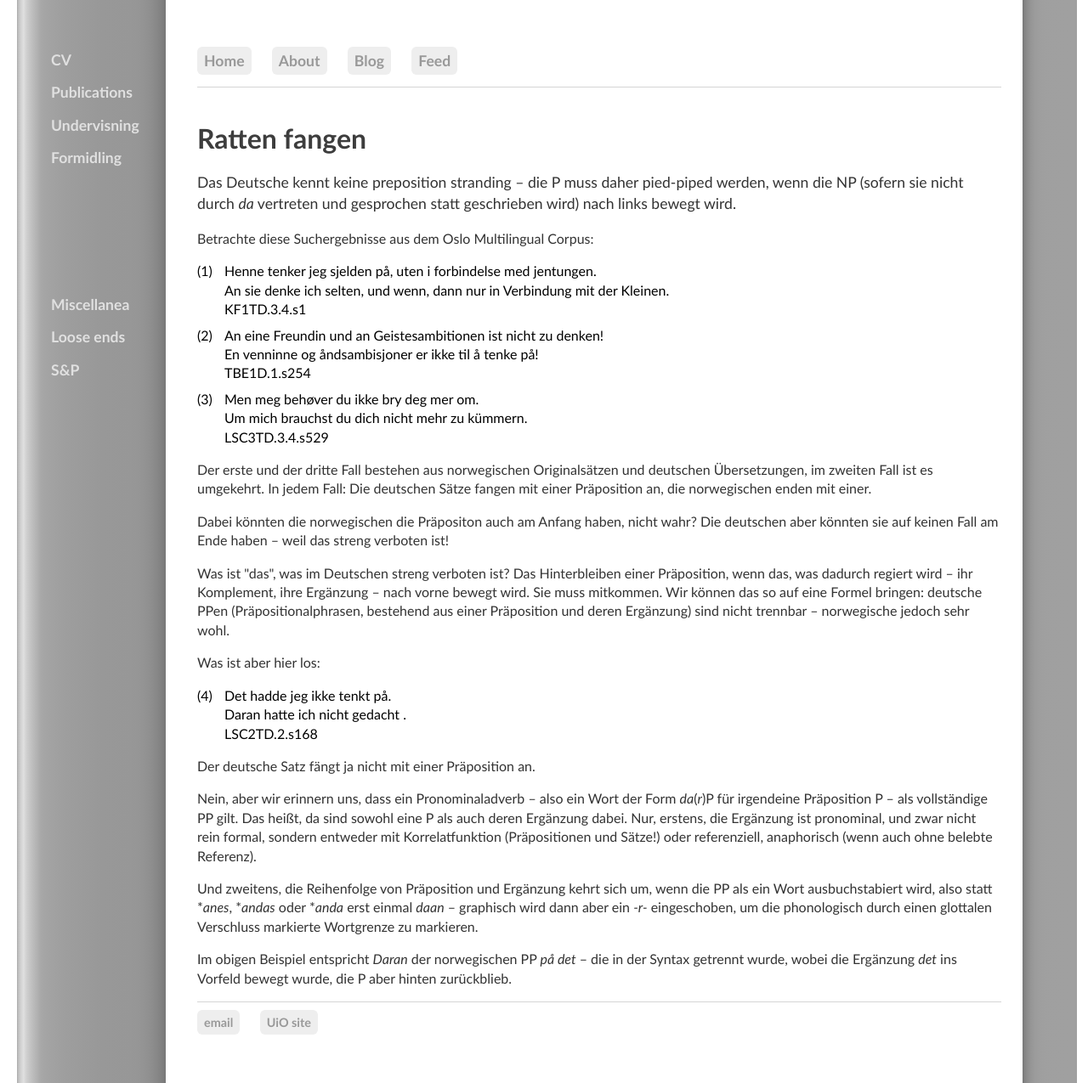
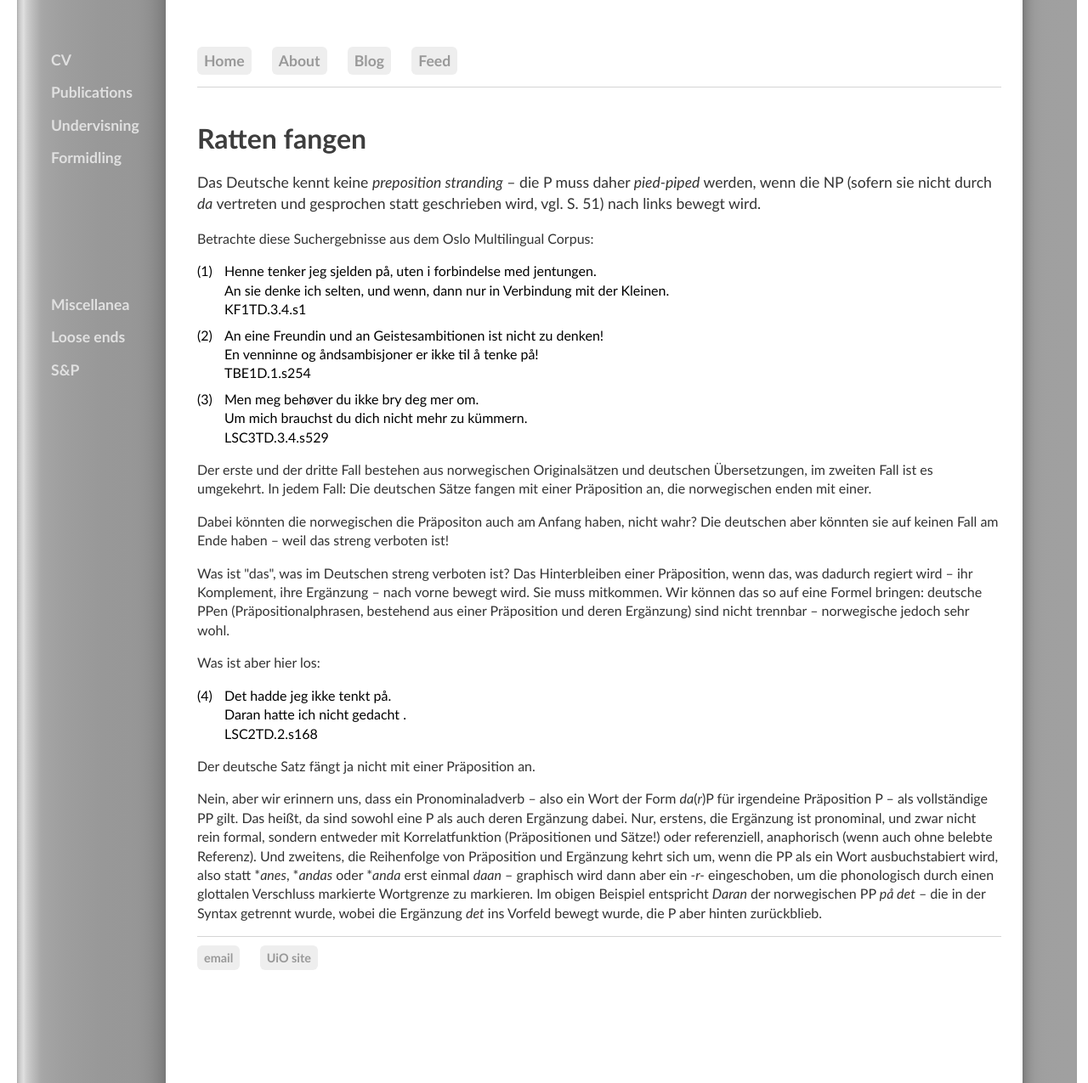
Before and after one commit to kjelljs/kjelljs.github.io, a Jekyll site: the page built from courses/kontrast/ratten.html, in a window 1280 px wide and 1275 px high. Shown: the whole window at 85% size. Built offline with Jekyll 4.4.1, drawn with Linux system fonts in a browser that asks for light colours.

Commit message:
Update ratten.html

```diff
--- a/courses/kontrast/ratten.html
+++ b/courses/kontrast/ratten.html
@@ -22,7 +22,7 @@ ol li::before {
 }
 </style>
 
-<div class="ingress"><p>Das Deutsche kennt keine preposition stranding – die P muss daher pied-piped werden, wenn die NP (sofern sie nicht durch <i>da</i> vertreten und gesprochen statt geschrieben wird) nach links bewegt wird.
+<div class="ingress"><p>Das Deutsche kennt keine <i>preposition stranding</i> – die P muss daher <i>pied-piped</i> werden, wenn die NP (sofern sie nicht durch <i>da</i> vertreten und gesprochen statt geschrieben wird, vgl. S. 51) nach links bewegt wird.
 </p>
 </div>
 
@@ -49,8 +49,4 @@ LSC2TD.2.s168</li></ol>
 <p>Der deutsche Satz fängt ja nicht mit einer Präposition an.</p>
 
 <p>Nein, aber wir erinnern uns, dass ein Pronominaladverb – also ein Wort der Form <i>da</i>(<i>r</i>)P für irgendeine Präposition P – als vollständige PP gilt. Das heißt, da sind sowohl eine P als auch deren Ergänzung dabei.
-Nur, erstens, die Ergänzung ist pronominal, und zwar nicht rein formal, sondern entweder mit Korrelatfunktion (Präpositionen und Sätze!) oder referenziell, anaphorisch (wenn auch ohne belebte Referenz).</p>
-
-<p>Und zweitens, die Reihenfolge von Präposition und Ergänzung kehrt sich um, wenn die PP als ein Wort ausbuchstabiert wird, also statt *<i>anes</i>, *<i>andas</i> oder *<i>anda</i> erst einmal <i>daan</i> – graphisch wird dann aber ein <i>-r-</i> eingeschoben, um die phonologisch durch einen glottalen Verschluss markierte Wortgrenze zu markieren.</p>
-
-<p>Im obigen Beispiel entspricht <i>Daran</i> der norwegischen PP <i>på det</i> – die in der Syntax getrennt wurde, wobei die Ergänzung <i>det</i> ins Vorfeld bewegt wurde, die P aber hinten zurückblieb.</p>
+Nur, erstens, die Ergänzung ist pronominal, und zwar nicht rein formal, sondern entweder mit Korrelatfunktion (Präpositionen und Sätze!) oder referenziell, anaphorisch (wenn auch ohne belebte Referenz). Und zweitens, die Reihenfolge von Präposition und Ergänzung kehrt sich um, wenn die PP als ein Wort ausbuchstabiert wird, also statt *<i>anes</i>, *<i>andas</i> oder *<i>anda</i> erst einmal <i>daan</i> – graphisch wird dann aber ein <i>-r-</i> eingeschoben, um die phonologisch durch einen glottalen Verschluss markierte Wortgrenze zu markieren. Im obigen Beispiel entspricht <i>Daran</i> der norwegischen PP <i>på det</i> – die in der Syntax getrennt wurde, wobei die Ergänzung <i>det</i> ins Vorfeld bewegt wurde, die P aber hinten zurückblieb.</p>
```
